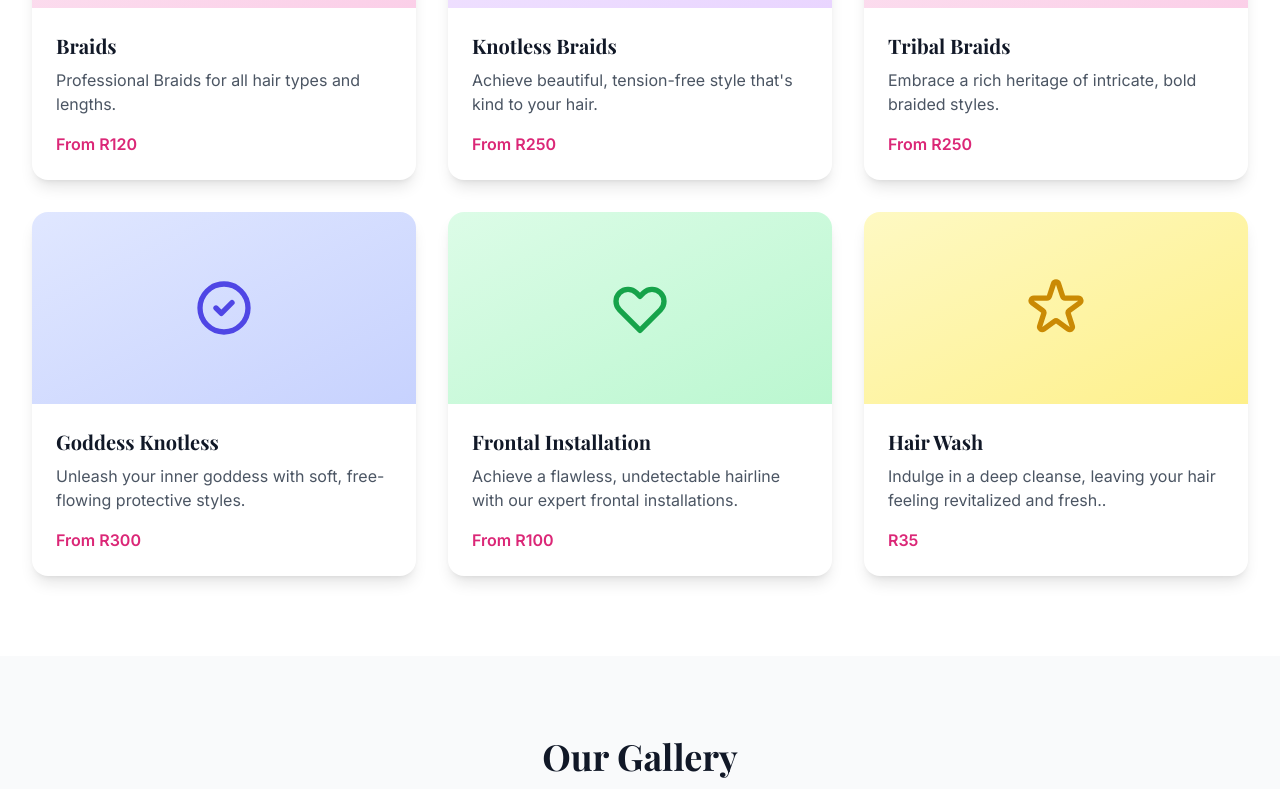
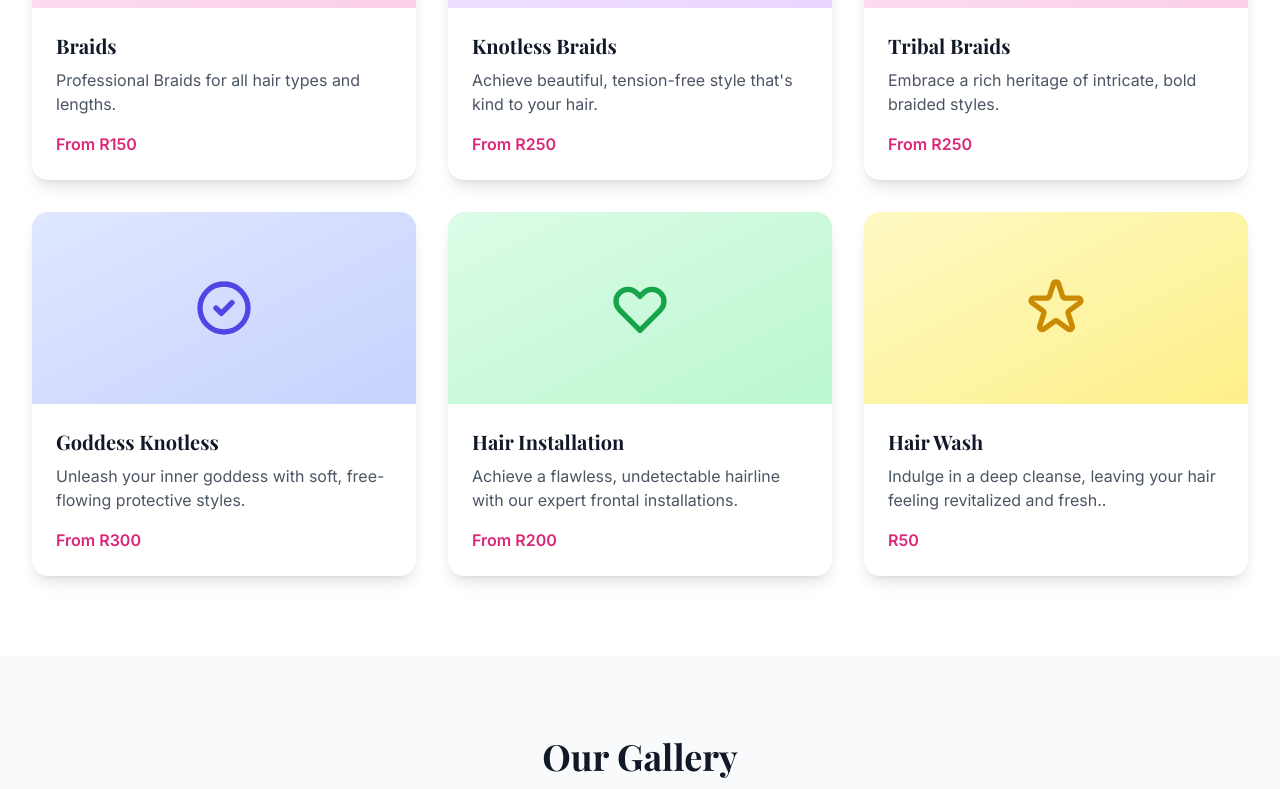
Before and after one commit to blessing-04/pelin_main_application, a plain HTML site: page Main Application/index.html in a window 1280 px wide. Shown: the part 1240-2029 px from the top of the page. Drawn offline with nearby package versions, Linux system fonts and the light colour scheme.

Commit message:
Update index.html

```diff
--- a/Main Application/index.html
+++ b/Main Application/index.html
@@ -259,7 +259,7 @@
                         <h3 class="font-playfair text-xl font-bold text-gray-900 mb-2">Braids</h3>
                         <p class="text-gray-600 mb-4">Professional Braids for all hair types and lengths.</p>
                         <div class="flex justify-between items-center">
-                            <span class="text-rose-600 font-semibold">From R120</span>
+                            <span class="text-rose-600 font-semibold">From R150</span>
                         </div>
                     </div>
                 </div>
@@ -320,10 +320,10 @@
                         </svg>
                     </div>
                     <div class="p-6">
-                        <h3 class="font-playfair text-xl font-bold text-gray-900 mb-2">Frontal Installation</h3>
+                        <h3 class="font-playfair text-xl font-bold text-gray-900 mb-2">Hair Installation</h3>
                         <p class="text-gray-600 mb-4">Achieve a flawless, undetectable hairline with our expert frontal installations.</p>
                         <div class="flex justify-between items-center">
-                            <span class="text-rose-600 font-semibold">From R100</span>
+                            <span class="text-rose-600 font-semibold">From R200</span>
                         </div>
                     </div>
                 </div>
@@ -339,7 +339,7 @@
                         <h3 class="font-playfair text-xl font-bold text-gray-900 mb-2">Hair Wash</h3>
                         <p class="text-gray-600 mb-4">Indulge in a deep cleanse, leaving your hair feeling revitalized and fresh..</p>
                         <div class="flex justify-between items-center">
-                            <span class="text-rose-600 font-semibold">R35</span>
+                            <span class="text-rose-600 font-semibold">R50</span>
                         </div>
                     </div>
                 </div>
@@ -637,7 +637,7 @@
                         <li><a href="#" class="hover:text-rose-400 transition-colors">Freehand</a></li>
                         <li><a href="#" class="hover:text-rose-400 transition-colors">Braids</a></li>
                         <li><a href="#" class="hover:text-rose-400 transition-colors">Curly Pop</a></li>
-                        <li><a href="#" class="hover:text-rose-400 transition-colors">Fronta Installation</a></li>
+                        <li><a href="#" class="hover:text-rose-400 transition-colors">Hair Installation</a></li>
                         <li><a href="#" class="hover:text-rose-400 transition-colors">Hair Wash</a></li>
                     </ul>
                 </div>
```
